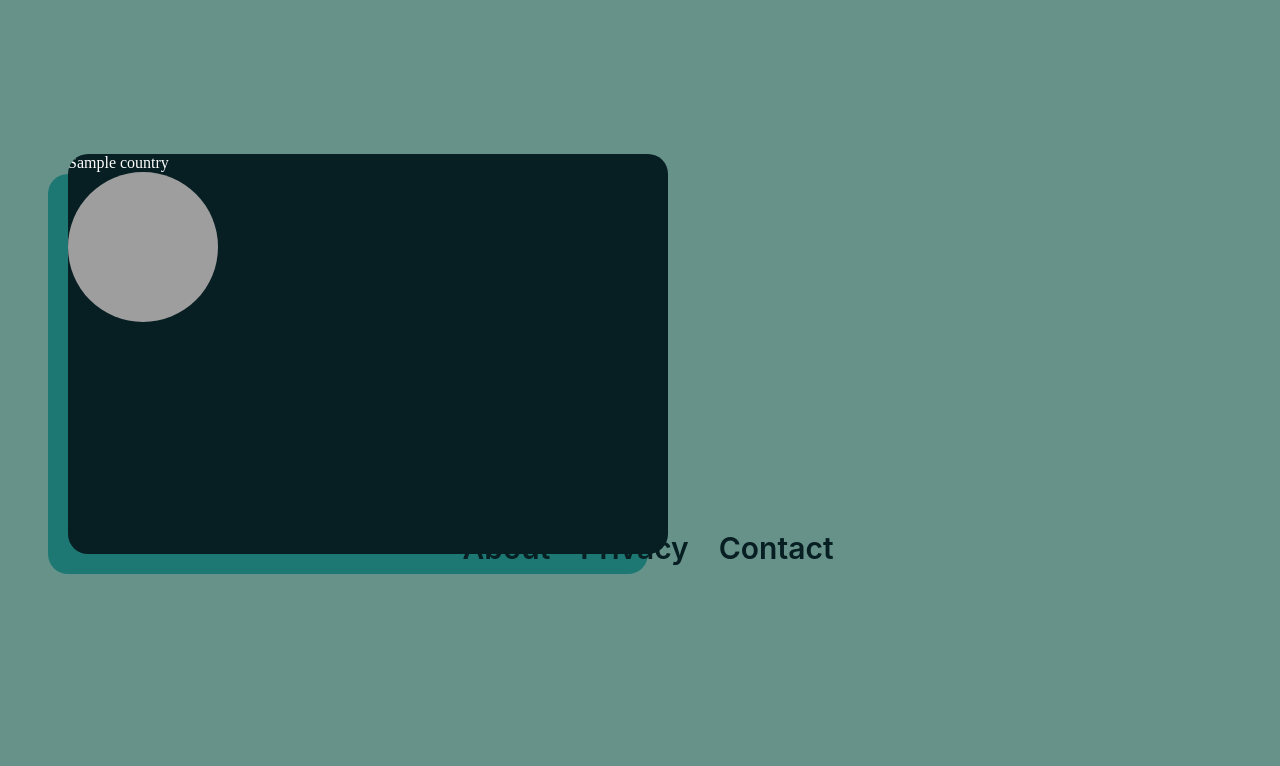
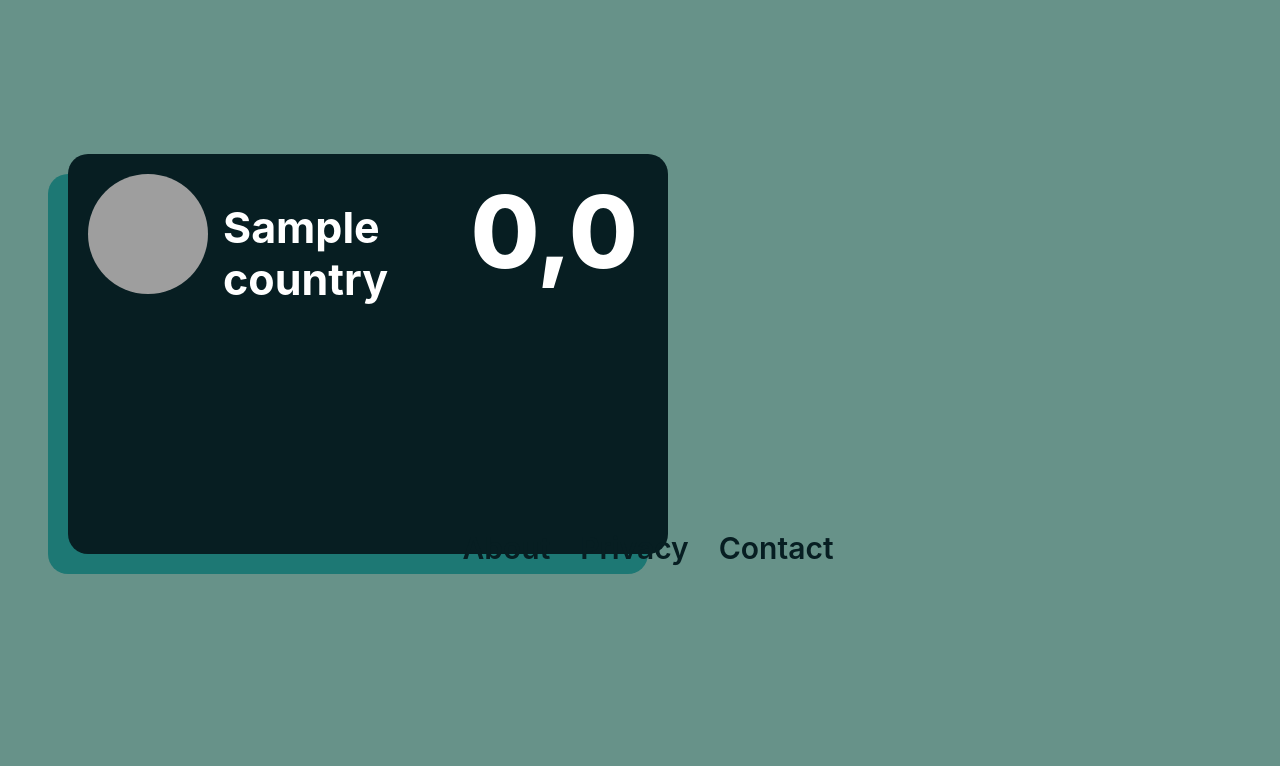
Before and after one commit to xtrdnrmnd/Fririd, a PHP site: page /browse.php in a window 1280 px wide; the page is wider, and only the part inside the window is pictured. Shown: the part 178-944 px from the top of that part. Run offline with PHP 8.4, Linux system fonts and the light colour scheme; tables that the repository leaves empty or names only in its code hold one stand-in row (values such as "Sample post"); data that the repository does not hold is empty; grey boxes are pictures that could not be loaded.

Commit message:
added the browse layout

```diff
--- a/browse.php
+++ b/browse.php
@@ -36,15 +36,23 @@ include('footer.php');;
     <div class="wrapper">
         <?php
         $conn = mysqli_connect("localhost", "root", "", "countries");
-        $res = mysqli_query($conn, "SELECT DISTINCT  alterName, flag_dir FROM country ORDER BY alterName ASC");
+        $res = mysqli_query($conn, "SELECT DISTINCT  alterName, flag_dir FROM country ORDER BY alterName ASC ");
         while ($row = mysqli_fetch_object($res)) {
         ?>
             <div class="browse-block">
                 <div>
+                    <?php echo "<img src=" . $row->flag_dir . " class='img-circle'>"; ?>
+                </div>
+                <div class="hed-name">
                     <?php echo $row->alterName; ?>
                 </div>
-                <div>
-                    <?php echo "<img src=" . $row->flag_dir . " class='img-circle'>"; ?>
+                <div id="rate">
+                    <?php
+                    $from = ip_visitor_country();
+                    $to = $row->alterName;
+                    $str_output = shell_exec("/Library/Frameworks/Python.framework/Versions/3.8/bin/python3 ./python/DataProcessor.py $from $to");
+                    echo number_format((float)$str_output, 1, ',', '');
+                    ?>
                 </div>
             </div>
         <?php
--- a/data/status.csv
+++ b/data/status.csv
@@ -2,7 +2,7 @@ Country, Status
 "France","Closed"
 "Kazakhstan", "Open"
 "Netherlands", "Closed"
-"Malta", "Closed"
+"Malta", "Open"
 "United States", "Partially open"
 "Malaysia", "Closed"
 "Kenya", "Closed"
@@ -13,3 +13,7 @@ Country, Status
 "Spain", "Closed"
 "Qatar", "Open"
 "India",Open
+"Afghanistan", "Open"
+"Albania", "Open"
+"Algeria", "Open"
+"Andorra", "Open"
--- a/style.css
+++ b/style.css
@@ -402,6 +402,7 @@ header .wrapper2 #current-location {
     box-shadow: -20px 20px #1D7874;
     overflow: auto;
     margin-bottom: 50px;
+    display: inline-block;
 }
 
 #browse .wrapper .browse-block:nth-child(even) {
@@ -413,3 +414,38 @@ header .wrapper2 #current-location {
     float: left;
     margin-left: 60px;
 }
+
+#browse .wrapper .img-circle {
+    width: 120px;
+    height: 120px;
+    margin-left: 20px;
+    margin-top: 20px;
+    float: left;
+}
+
+#browse .wrapper .hed-name {
+    font-family: 'Inter';
+    font-style: normal;
+    font-weight: 700;
+    font-size: 43px;
+    line-height: 120.52%;
+    /* or 58px */
+    margin-top: 8%;
+    padding-left: 15px;
+    width: 250px;
+    height: 100px;
+    display: flex;
+}
+
+#browse .wrapper .browse-block #rate {
+    font-family: 'Inter';
+    font-style: normal;
+    font-weight: 800;
+    font-size: 100px;
+    line-height: 100%;
+    margin-top: -70px;
+    padding-right: 30px;
+    display: flex;
+    float: right;
+    margin-top: -120px;
+}
```
Also changed, not shown: test.php (added, +16 -0 lines), 2 other files.
